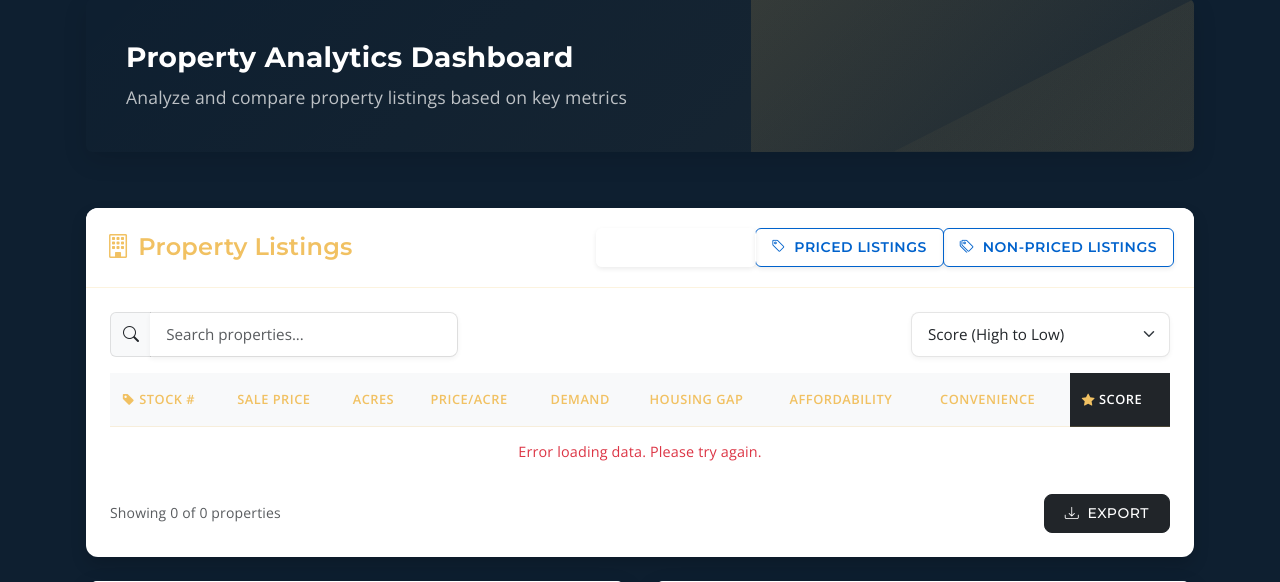
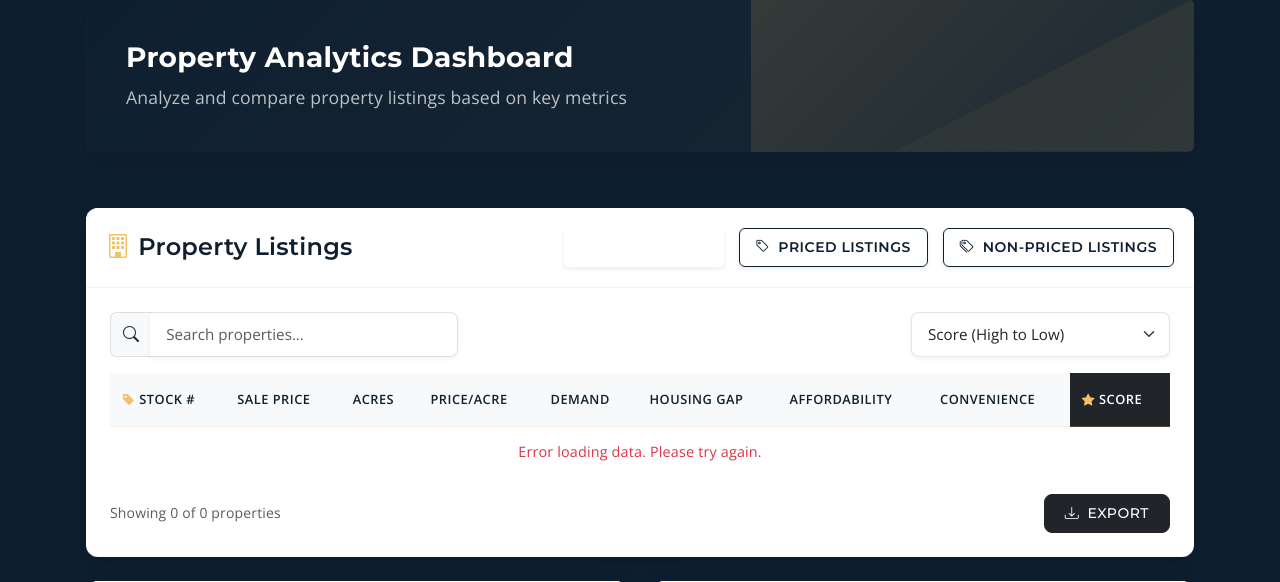
Before and after one commit to maxcpost/Automated_Data-Led_Land_Analysis, a Flask app: page / in a window 1280 px wide. Shown: the part 148-730 px from the top of the page. Run offline with Flask 3, Linux system fonts and the light colour scheme.

Commit message:
Fix dashboard filter button colors and spacing, update table headers to dark blue

```diff
--- a/modules/webui/static/css/premium-brand.css
+++ b/modules/webui/static/css/premium-brand.css
@@ -262,6 +262,11 @@
   margin-bottom: 0.5rem;
 }
 
+/* Specific dark text override for card titles */
+.card-title.text-dark {
+  color: var(--adla-dark) !important;
+}
+
 .card-body {
   padding: 1.5rem;
 }
@@ -352,26 +357,24 @@
 }
 
 .btn-outline-dark {
-  border-color: var(--adla-white);
-  color: var(--adla-white);
+  border-color: var(--adla-dark);
+  color: var(--adla-dark);
   background-color: transparent;
 }
 
 .btn-outline-dark:hover {
-  background-color: var(--adla-white);
-  border-color: var(--adla-white);
-  color: var(--adla-dark);
+  background-color: var(--adla-dark);
+  border-color: var(--adla-dark);
+  color: var(--adla-white);
 }
 
-.btn-group .btn {
-  box-shadow: none;
+/* Add class for filter button group spacing */
+.btn-group.gap-2 .btn {
+  margin-right: 0.5rem;
 }
 
-.btn-group .btn.active {
-  background-color: var(--adla-accent);
-  border-color: var(--adla-accent);
-  color: var(--adla-dark);
-  font-weight: 600;
+.btn-group.gap-2 .btn:last-child {
+  margin-right: 0;
 }
 
 /* ===== FORM ELEMENTS ===== */
@@ -424,6 +427,23 @@
 
 .table-striped tbody tr:nth-of-type(odd) {
   background-color: rgba(14, 31, 48, 0.02);
+}
+
+/* Dark text headers for listings table */
+.text-dark th {
+  color: var(--adla-dark);
+}
+
+/* Button group style overrides */
+.btn-group .btn {
+  box-shadow: none;
+}
+
+.btn-group .btn.active {
+  background-color: var(--adla-accent);
+  border-color: var(--adla-accent);
+  color: var(--adla-dark);
+  font-weight: 600;
 }
 
 /* ===== BADGES & INDICATORS ===== */
--- a/modules/webui/templates/dashboard.html
+++ b/modules/webui/templates/dashboard.html
@@ -19,7 +19,7 @@
             <div class="container-fluid">
                 <span class="navbar-brand">
                     <div class="brand-logo">
-                        <img src="{{ url_for('static', filename='../logo.png') }}" alt="ADLA Logo">
+                        <img src="{{ url_for('static', filename='logo.png') }}" alt="ADLA Logo">
                         <div class="brand-text">
                             <div class="brand-title">ADLA</div>
                             <div class="brand-subtitle">Automated Data-Led Land Analysis</div>
@@ -52,15 +52,15 @@
             <div class="col-12">
                 <div class="card shadow mb-4">
                     <div class="card-header bg-white d-flex justify-content-between align-items-center">
-                        <h4 class="mb-0 card-title"><i class="bi bi-building me-2"></i>Property Listings</h4>
-                        <div id="filter-buttons" class="btn-group">
-                            <button id="all-filter" class="btn btn-primary active">
+                        <h4 class="mb-0 card-title text-dark"><i class="bi bi-building me-2 text-accent"></i>Property Listings</h4>
+                        <div id="filter-buttons" class="btn-group gap-2">
+                            <button id="all-filter" class="btn btn-accent active">
                                 <i class="bi bi-grid-3x3 me-1"></i> All Listings
                             </button>
-                            <button id="priced-filter" class="btn btn-outline-primary">
+                            <button id="priced-filter" class="btn btn-outline-dark">
                                 <i class="bi bi-tag me-1"></i> Priced Listings
                             </button>
-                            <button id="nonpriced-filter" class="btn btn-outline-primary">
+                            <button id="nonpriced-filter" class="btn btn-outline-dark">
                                 <i class="bi bi-tags me-1"></i> Non-Priced Listings
                             </button>
                         </div>
@@ -90,8 +90,8 @@
                         <div class="table-responsive">
                             <table id="listings-table" class="table table-hover">
                                 <thead>
-                                    <tr>
-                                        <th><i class="bi bi-tag-fill me-1"></i>Stock #</th>
+                                    <tr class="text-dark">
+                                        <th><i class="bi bi-tag-fill me-1 text-accent"></i>Stock #</th>
                                         <th>Sale Price</th>
                                         <th>Acres</th>
                                         <th>Price/Acre</th>
@@ -203,7 +203,7 @@
             <div class="row py-4">
                 <div class="col-md-6 text-center text-md-start">
                     <div class="brand-logo mb-3">
-                        <img src="{{ url_for('static', filename='../logo.png') }}" alt="ADLA Logo" style="height: 30px;">
+                        <img src="{{ url_for('static', filename='logo.png') }}" alt="ADLA Logo" style="height: 30px;">
                         <div class="brand-text">
                             <div class="brand-title">ADLA</div>
                         </div>
```
